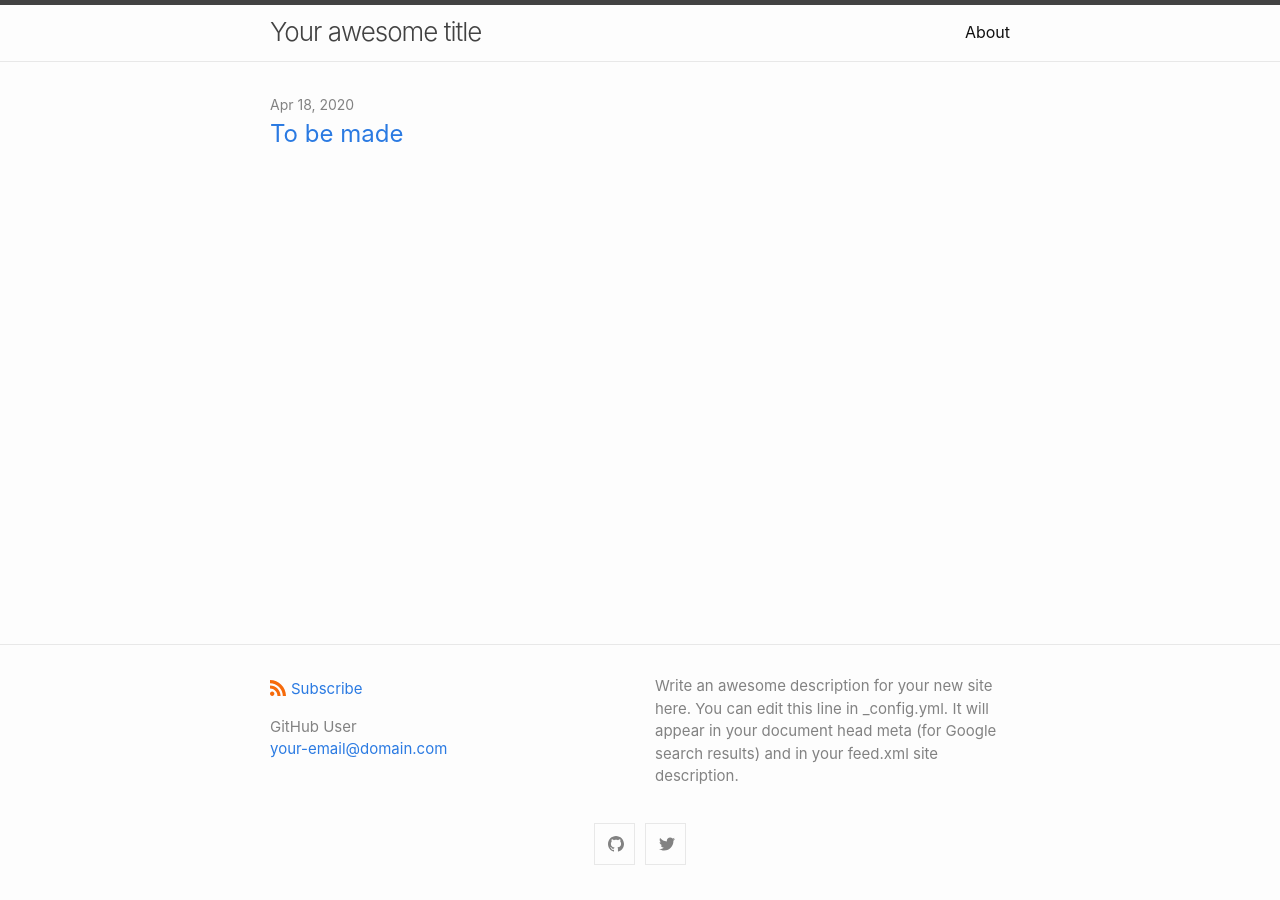
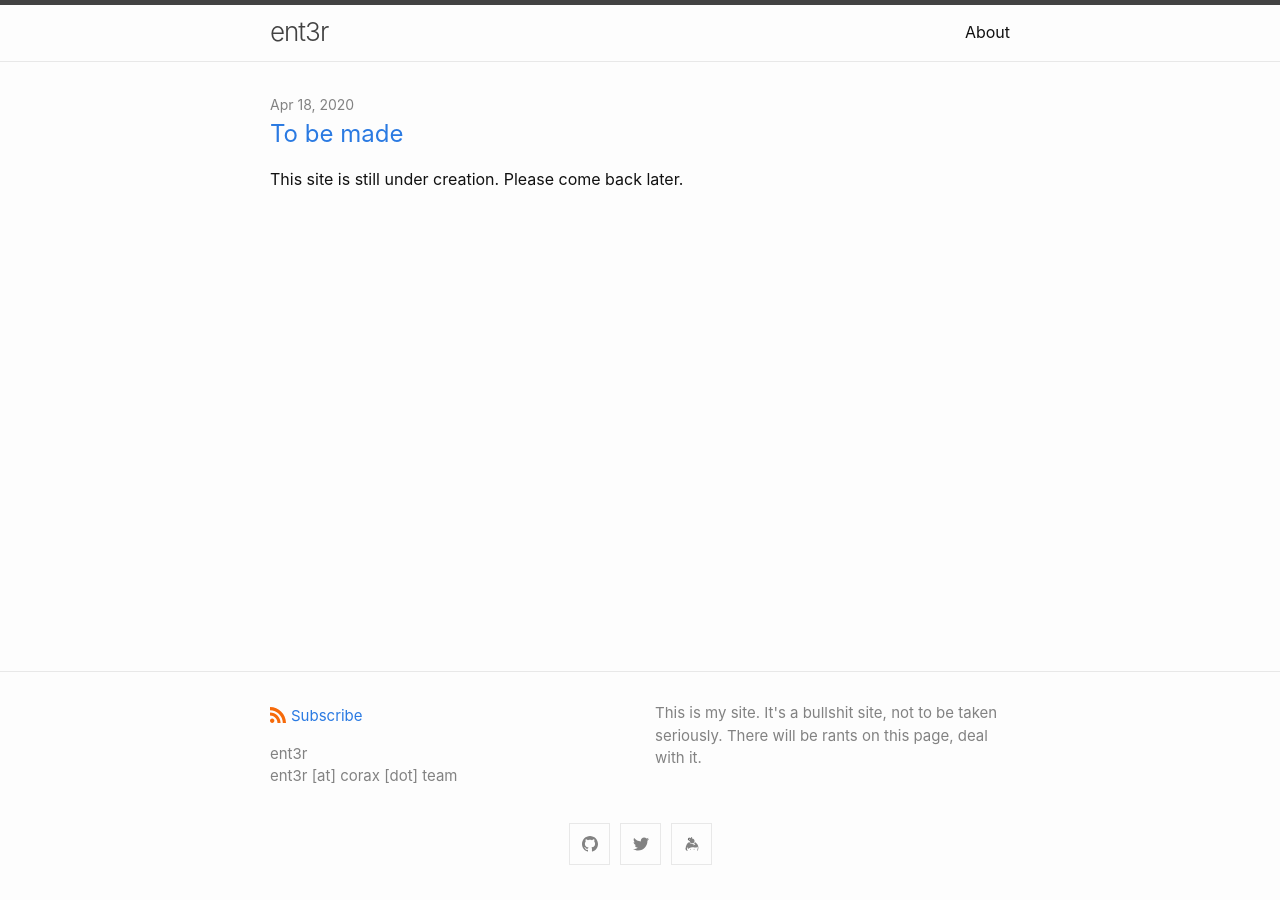
Before and after one commit to ent3r/my-website, a Jekyll site: the page built from public/index.md, in a window 1280 px wide. Built offline with Jekyll 4.4.1, drawn with Linux system fonts in a browser that asks for light colours.

Commit message:
Customize

```diff
--- a/public/_config.yml
+++ b/public/_config.yml
@@ -1,13 +1,12 @@
-title: Your awesome title
+title: ent3r
 author:
-  name: GitHub User
-  email: your-email@domain.com
+  name: ent3r
+  email: ent3r [at] corax [dot] team
 description: > # this means to ignore newlines until "show_excerpts:"
-  Write an awesome description for your new site here. You can edit this
-  line in _config.yml. It will appear in your document head meta (for
-  Google search results) and in your feed.xml site description.
+  This is my site. It's a bullshit site, not to be taken seriously.
+  There will be rants on this page, deal with it.
 
-show_excerpts: false # set to true to show excerpts on the homepage
+show_excerpts: true # set to true to show excerpts on the homepage
 
 # Minima date format
 # refer to https://shopify.github.io/liquid/filters/date/ if you want to customize this
@@ -16,8 +15,8 @@ minima:
 
   # generate social links in footer
   social_links:
-    twitter: jekyllrb
-    github:  jekyll
+    twitter: ent3r_
+    github:  ent3r
     # devto: jekyll
     # dribbble: jekyll
     # facebook: jekyll
@@ -31,7 +30,8 @@ minima:
     # telegram: jekyll
     # googleplus: +jekyll
     # microdotblog: jekyll
-    # keybase: jekyll
+    keybase: nikolaitaco
+    reddit: ent3r_
 
     # Mastodon instances
     # mastodon:
--- a/public/_includes/footer.html
+++ b/public/_includes/footer.html
@@ -18,7 +18,7 @@
             <li class="p-name">{{ site.author.name | escape }}</li>
           {% endif -%}
           {% if site.author.email -%}
-            <li><a class="u-email" href="mailto:{{ site.author.email }}">{{ site.author.email }}</a></li>
+            <li>{{ site.author.email }}</li>
           {%- endif %}
         </ul>
       {%- endif %}
```
